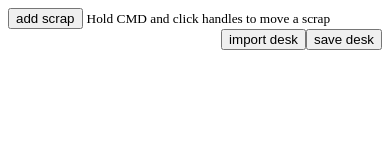
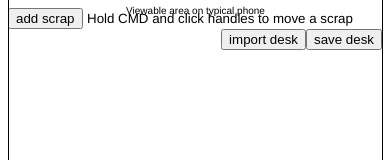
Before and after one commit to mikejacobs/proyekto, a plain HTML site: page index.html in a window 390 px wide. Shown: the top 160 px of the page. Drawn offline with Linux system fonts and the light colour scheme.

Commit message:
phone guide

```diff
--- a/desk.css
+++ b/desk.css
@@ -1,4 +1,7 @@
 /* prevent text selection when moving/resizing */
+body {
+  font-family: Helvetica;
+}
 body.isDragging {
   -webkit-touch-callout: none;
   -webkit-user-select: none;
@@ -8,8 +11,34 @@ body.isDragging {
   -o-user-select: none;
   user-select: none;
 }
+#desk,
+#phone-guide {
+  width: 375px;
+  position: absolute;
+  margin-left: -187px;
+  height: 100%;
+  left: 50%;
+  right: 50%;
+}
+#phone-guide {
+  z-index: 200;
+  width: 373px;
+  border: 1px solid black;
+  outline: 1px solid white;
+  top: -1px;
+  bottom: -1px;
+  pointer-events: none;
+}
+#phone-guide:before {
+  content: "Viewable area on typical phone";
+  margin: 5px auto;
+  text-align: center;
+  width: 100%;
+  display: block;
+  font-size: 10px;
+}
 #edit-ui {
-  z-index: 1000;
+  z-index: 100;
 }
 .box {
   position: absolute;
@@ -17,7 +46,6 @@ body.isDragging {
   left: 100px;
   width: 100px;
   height: 100px;
-  background: white;
   padding: 10px;
   z-index: 1;
 }
--- a/desk.js
+++ b/desk.js
@@ -124,8 +124,8 @@ window.mouseDown = e => {
 window.divMove = e => {
   e.preventDefault();
   e.stopPropagation();
-  currentTarget.style.top = e.pageY + "px";
-  currentTarget.style.left = e.pageX + "px";
+  currentTarget.style.top = e.pageY - desk.offsetTop + "px";
+  currentTarget.style.left = e.pageX - desk.offsetLeft + "px";
 };
 window.divResize = e => {
   e.preventDefault();
--- a/index.html
+++ b/index.html
@@ -1,5 +1,6 @@
 <html>
   <head>
+    <meta name="viewport" content="width=device-width, initial-scale=1" />
     <link rel="stylesheet" href="desk.css" />
     <script src="desk.js"></script>
   </head>
@@ -10,6 +11,7 @@
       <button style="float:right;" id="save">save desk</button>
       <button style="float:right;" id="import">import desk</button>
     </div>
+    <div id="phone-guide"></div>
     <div id="desk"></div>
   </body>
 </html>
```
